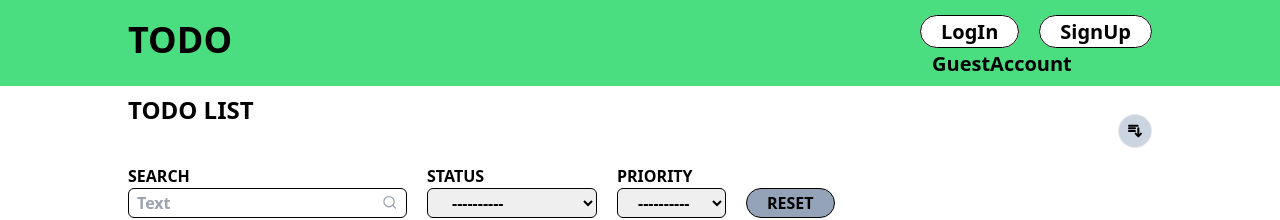
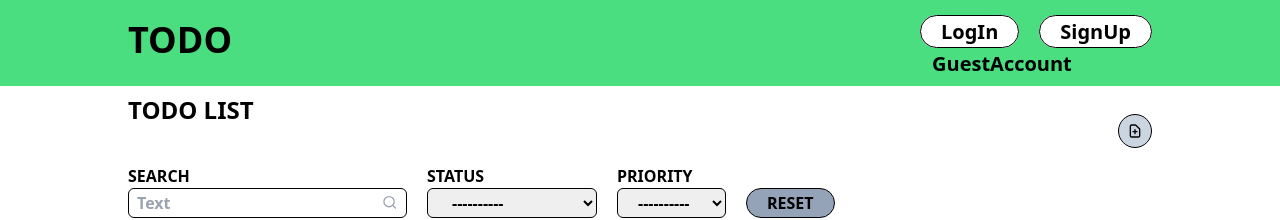
Before and after one commit to if-mentor/todo_itf_first, a Next.js app: page / in a window 1280 px wide. Shown: the top 220 px of the page. Built offline with nearby package versions, Linux system fonts and the light colour scheme; no server answers; the database is empty.

Commit message:
ロゴの修正

```diff
--- a/src/components/SearchForm.tsx
+++ b/src/components/SearchForm.tsx
@@ -5,11 +5,11 @@ const SearchForm = () => {
     <div className='w-full font-bold'>
         <div className='text-2xl max-w-5xl mx-auto py-2 flex justify-between'>
             <h2>TODO LIST</h2>
-            <div className='border border-solid border-gray rounded-full p-2 mt-5 bg-slate-300'>
+            <div className='border border-solid border-black rounded-full p-2 mt-5 bg-slate-300'>
                 <Link href="/create">
-                    <svg className="h-4 w-4 text-black"  fill="none" viewBox="0 0 24 24" stroke="currentColor">
-                        <path strokeLinecap="round" strokeLinejoin="round" strokeWidth="3" d="M3 4h13M3 8h9m-9 4h9m5-4v12m0 0l-4-4m4 4l4-4"/>
-                    </svg>
+                <svg className="h-4 w-4 text-black"  fill="none" viewBox="0 0 24 24" stroke="currentColor">
+                    <path stroke-linecap="round" stroke-linejoin="round" stroke-width="2" d="M9 13h6m-3-3v6m5 5H7a2 2 0 01-2-2V5a2 2 0 012-2h5.586a1 1 0 01.707.293l5.414 5.414a1 1 0 01.293.707V19a2 2 0 01-2 2z"/>
+                </svg>
                 </Link>
             </div>
         </div>
```
